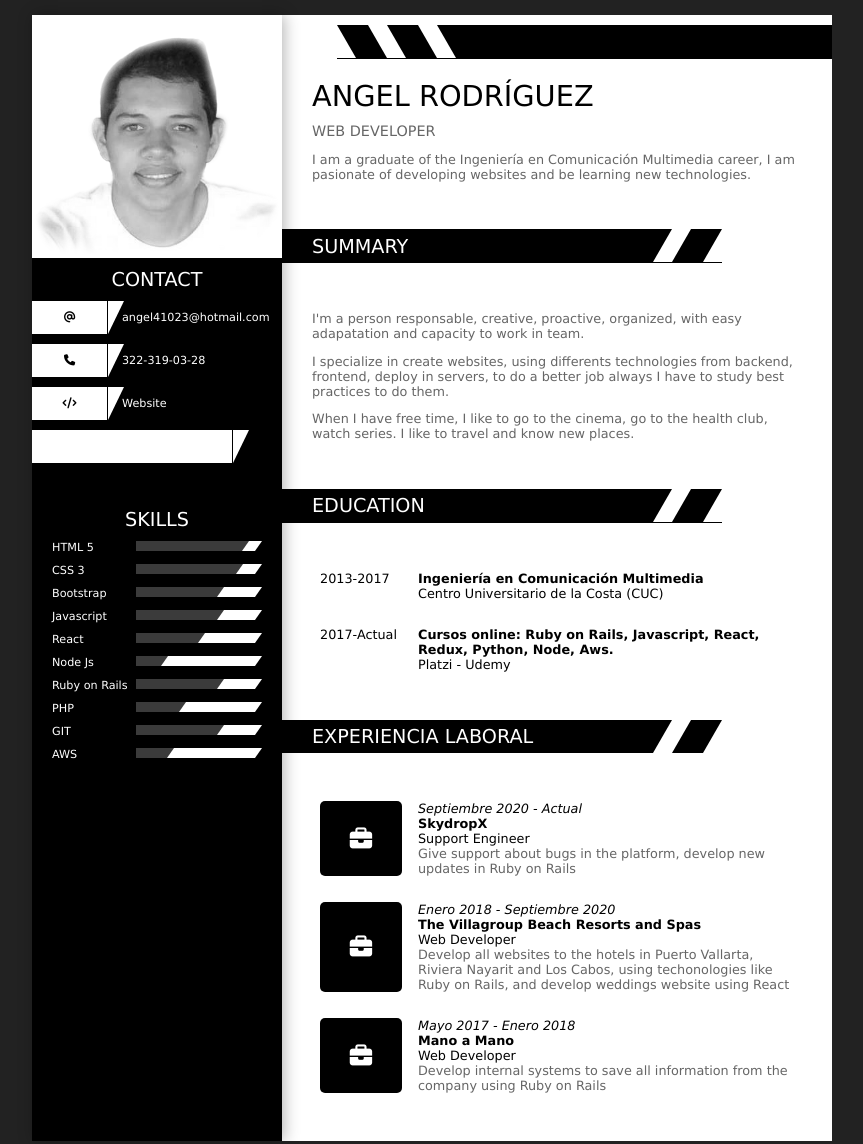
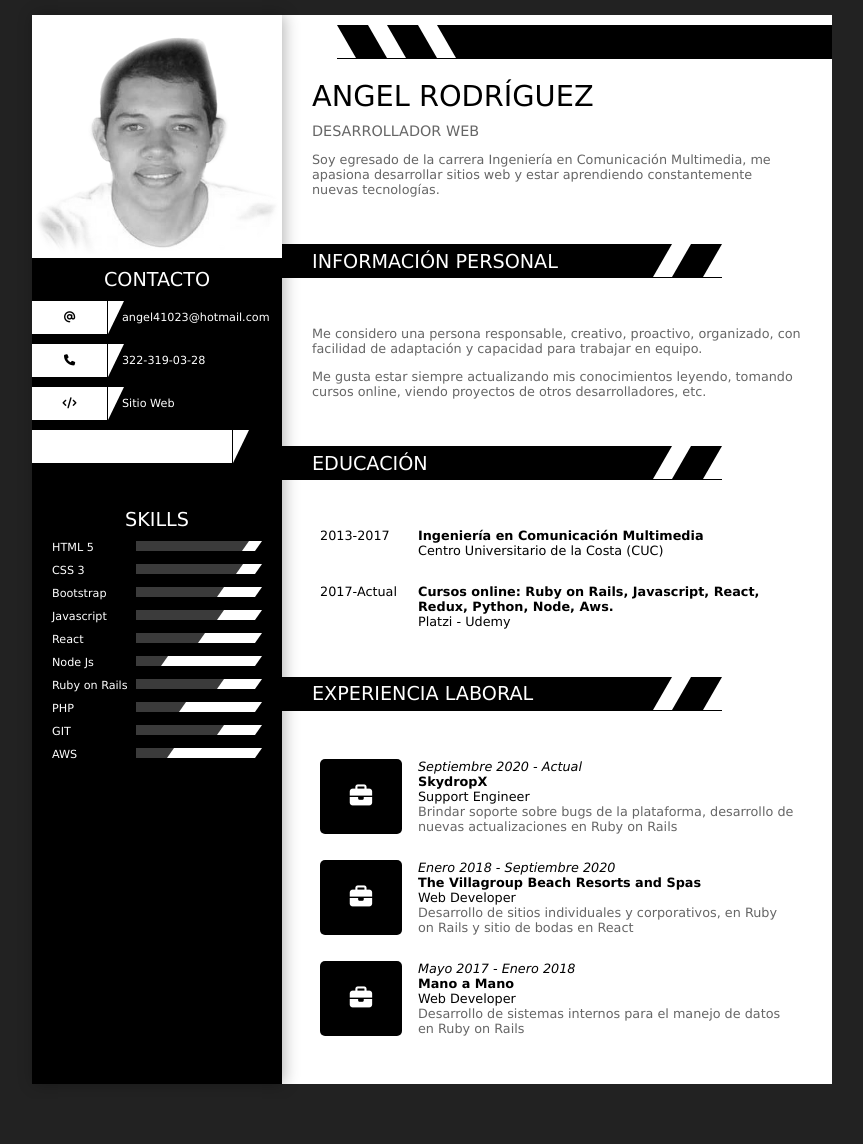
Before and after one commit to angel41023/curriculum-vitae, a plain HTML site: page index.html in a window 1280 px wide. Shown: the whole page, without its empty margins (208-1071 px from the left). After the commit the page ends 1099 px from the top, so only its background shows below. Drawn offline with Linux system fonts and the light colour scheme.

Commit message:
english version removed Revert "English version"
This reverts commit d45f76d65b81385adf8149dcb007f6884127b022.

```diff
--- a/index.html
+++ b/index.html
@@ -17,7 +17,7 @@
         <div class="cv-wrapper__sidebar__content-container">
           <!-- Contact Section -->
           <section class="cv-wrapper__sidebar__contact-container">
-            <h2 class="subtitle text-center">Contact</h2>
+            <h2 class="subtitle text-center">Contacto</h2>
             <div class="row">
               <div class="col-badge mini">
                 <span>
@@ -45,7 +45,7 @@
                 </span>
               </div>
               <div class="col-content-badge-mini">
-                <a href="https://angel41023.github.io/curriculum-vitae/">Website</a>
+                <a href="https://angel41023.github.io/curriculum-vitae/">Sitio Web</a>
               </div>
             </div>
             <div class="row">
@@ -146,10 +146,10 @@
         <section class="cv-wrapper__content__introduction content">
 
           <h1> Angel Rodríguez</h1>
-          <span class="role">Web Developer</span>
+          <span class="role">Desarrollador Web</span>
           <p>
-            I am a graduate of the Ingeniería en Comunicación Multimedia career,
-            I am pasionate of developing websites and be learning new technologies.
+            Soy egresado de la carrera Ingeniería en Comunicación Multimedia,
+            me apasiona desarrollar sitios web y estar aprendiendo constantemente nuevas tecnologías.
           </p>
 
           <div class="right-top-badge">
@@ -161,29 +161,24 @@
         <section class="cv-wrapper__content__personal-information">
           <div class="left-large-badge">
             <span class="large">
-              <h2 class="subtitle">Summary</h2>
+              <h2 class="subtitle">Información Personal</h2>
             </span>
             <span class="short"></span>
           </div>
           <div class="content">
             <p>
-              I'm a person responsable, creative, proactive, organized,
-              with easy adapatation and capacity to work in team.
+              Me considero una persona responsable, creativo, proactivo, organizado,
+              con facilidad de adaptación y capacidad para trabajar en equipo.
             </p>
             <p>
-              I specialize in create websites, using differents technologies from backend, frontend, deploy in servers,
-              to do a better job always I have to study best practices to do them.
-            </p>
-            <p>
-              When I have free time, I like to go to the cinema, go to the health club, watch series.
-              I like to travel and know new places.
+              Me gusta estar siempre actualizando mis conocimientos leyendo, tomando cursos online, viendo proyectos de otros desarrolladores, etc.
             </p>
           </div>
         </section>
         <section class="cv-wrapper__content__education">
           <div class="left-large-badge">
             <span class="large">
-              <h2 class="subtitle">Education</h2>
+              <h2 class="subtitle">Educación</h2>
             </span>
             <span class="short"></span>
           </div>
@@ -224,7 +219,7 @@
                 <span><em>Septiembre 2020 - Actual</em></span>
                 <span><strong>SkydropX</strong></span>
                 <span> Support Engineer </span>
-                <p>Give support about bugs in the platform, develop new updates in Ruby on Rails</p>
+                <p>Brindar soporte sobre bugs de la plataforma, desarrollo de nuevas actualizaciones en Ruby on Rails</p>
               </div>
             </div>
             <div class="row">
@@ -235,12 +230,7 @@
                 <span><em>Enero 2018 - Septiembre 2020</em></span>
                 <span><strong>The Villagroup Beach Resorts and Spas</strong></span>
                 <span> Web Developer </span>
-                <p>
-                  Develop all websites to the hotels in Puerto Vallarta,
-                  Riviera Nayarit and Los Cabos,
-                  using techonologies like Ruby on Rails,
-                  and develop weddings website using React
-                </p>
+                <p>Desarrollo de sitios individuales y corporativos, en Ruby on Rails y sitio de bodas en React</p>
               </div>
             </div>
             <div class="row">
@@ -251,9 +241,11 @@
                 <span><em>Mayo 2017 - Enero 2018</em></span>
                 <span><strong>Mano a Mano</strong></span>
                 <span> Web Developer</span>
-                <p>Develop internal systems to save all information from the company using Ruby on Rails</p>
+                <p>Desarrollo de sistemas internos para el manejo de datos en Ruby on Rails</p>
               </div>
             </div>
+
+
           </div>
         </section>
       </section>
```
Also changed, not shown: 1 other file.
